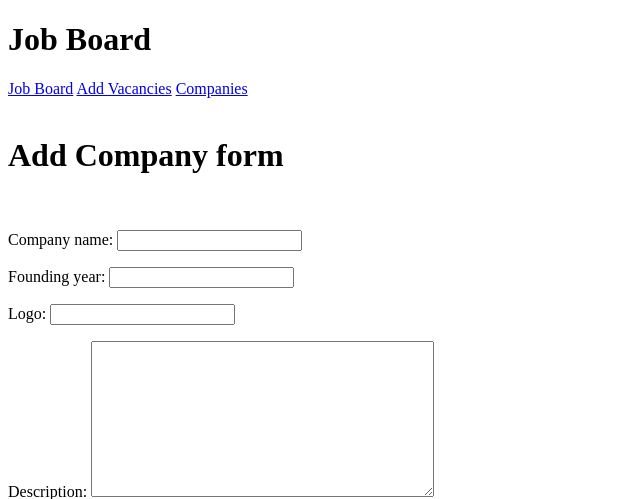
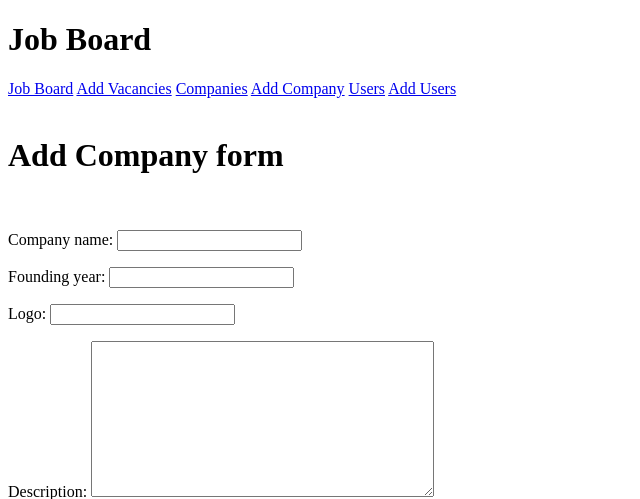
Before and after one commit to EugeniRosh/job_board, a Django app: page /company/add/ in a window 1280 px wide. Shown: the top 499 px of the page, without its empty margins (0-640 px from the left). Run offline with Django 4.2, Linux system fonts and the light colour scheme.

Commit message:
добавил новый nev bar

```diff
--- a/src/job_board/core/templates/core/base_core.html
+++ b/src/job_board/core/templates/core/base_core.html
@@ -3,13 +3,16 @@
     <head>
         <h1>Job Board</h1>
         <meta charset="UTF-8">
-        <title>{{title}}</title>
+        <title>{{ title }}</title>
     </head>
     <body>
         {% block mainmanu %}
         <a href='{% url "index" %}'>Job Board</a>
-        <a href='{% url "add_core" %}'>Add Vacancies</a>
+        <a href='{% url "add_vacancy_core" %}'>Add Vacancies</a>
         <a href='{% url "companies_core" %}'>Companies</a>
+        <a href='{% url "add_company_core" %}'>Add Company</a>
+        <a href='{% url "profile_core" %}'>Users</a>
+        <a href='{% url "add_profile_core" %}'>Add Users</a>
         {% endblock mainmanu %}
 
         {% block content %}
```
